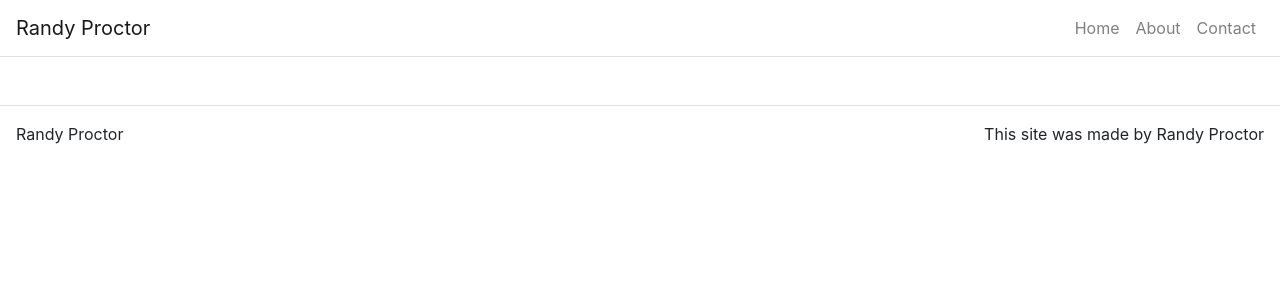
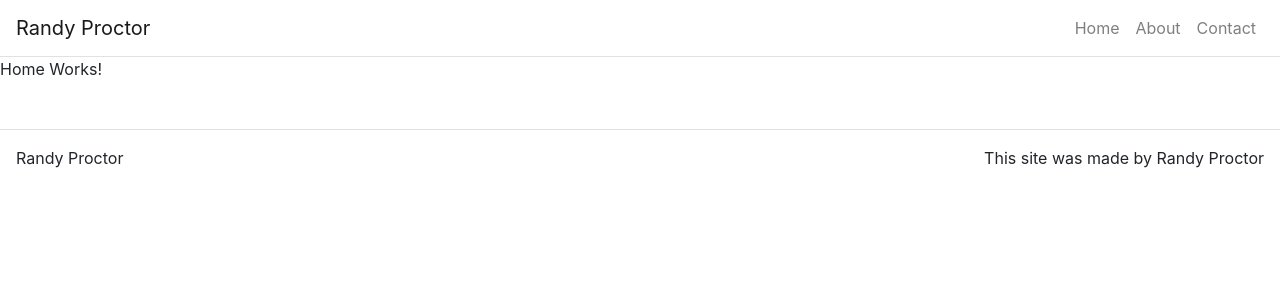
Before and after one commit to RandonSRProctor/PersonalWebPage, a React (Create React App) app in the folder personalwebpage/: page / in a window 1280 px wide. Shown: the top 300 px of the page. Built offline with nearby package versions, Linux system fonts and the light colour scheme.

Commit message:
created all components and added enabled router

```diff
--- a/personalwebpage/src/App.js
+++ b/personalwebpage/src/App.js
@@ -5,7 +5,9 @@
 import { Navbar } from 'react-bootstrap';
 
 import Footer from './components/Footer'
-
+import HomePage from './pages/HomePage';
+import AboutPage from './pages/AboutPage';
+import ContactPage from './pages/ContactPage';
 
 class App extends React.Component {
 
@@ -38,7 +40,6 @@
           <Container className="p-0" fluid={true}>
             <Navbar className="border-bottom" bg="transparent" expand="lg">
               <Navbar.Brand>Randy Proctor</Navbar.Brand>
-
               <Navbar.Toggle className="border-0" aria-controls="navbar-toggle"/>
               <Navbar.Collapse id="navbar-toggle">
                 <Nav className="ml-auto">
@@ -48,6 +49,26 @@
                 </Nav>
               </Navbar.Collapse>
             </Navbar>
+
+              <Route path="/" exact render={ () =>
+                <HomePage
+                  title={this.state.home.title}
+                  subtitle={this.state.home.subtitle}
+                  text={this.state.home.text}
+                /> }
+              />
+
+              <Route path="/about" exact render={ () =>
+                <AboutPage
+                  title={this.state.about.title}
+                /> }
+              />
+
+              <Route path="/contact" exact render={ () =>
+                <ContactPage
+                  title={this.state.about.title}
+                /> }
+              />
 
             <Footer />
 
--- /dev/null
+++ b/personalwebpage/src/pages/AboutPage.js
@@ -0,0 +1,11 @@
+import React from 'react';
+
+function AboutPage(props) {
+
+    return (
+        <p>AboutPage Works!</p>
+    );
+
+}
+
+export default AboutPage;
--- /dev/null
+++ b/personalwebpage/src/pages/ContactPage.js
@@ -0,0 +1,11 @@
+import React from 'react';
+
+function ContactPage(props) {
+
+    return (
+        <p>ContactPage Works!</p>
+    );
+
+}
+
+export default ContactPage;
--- /dev/null
+++ b/personalwebpage/src/pages/HomePage.js
@@ -0,0 +1,11 @@
+import React from 'react';
+
+function HomePage(props) {
+
+    return (
+        <p>Home Works!</p>
+    );
+
+}
+
+export default HomePage;
```
